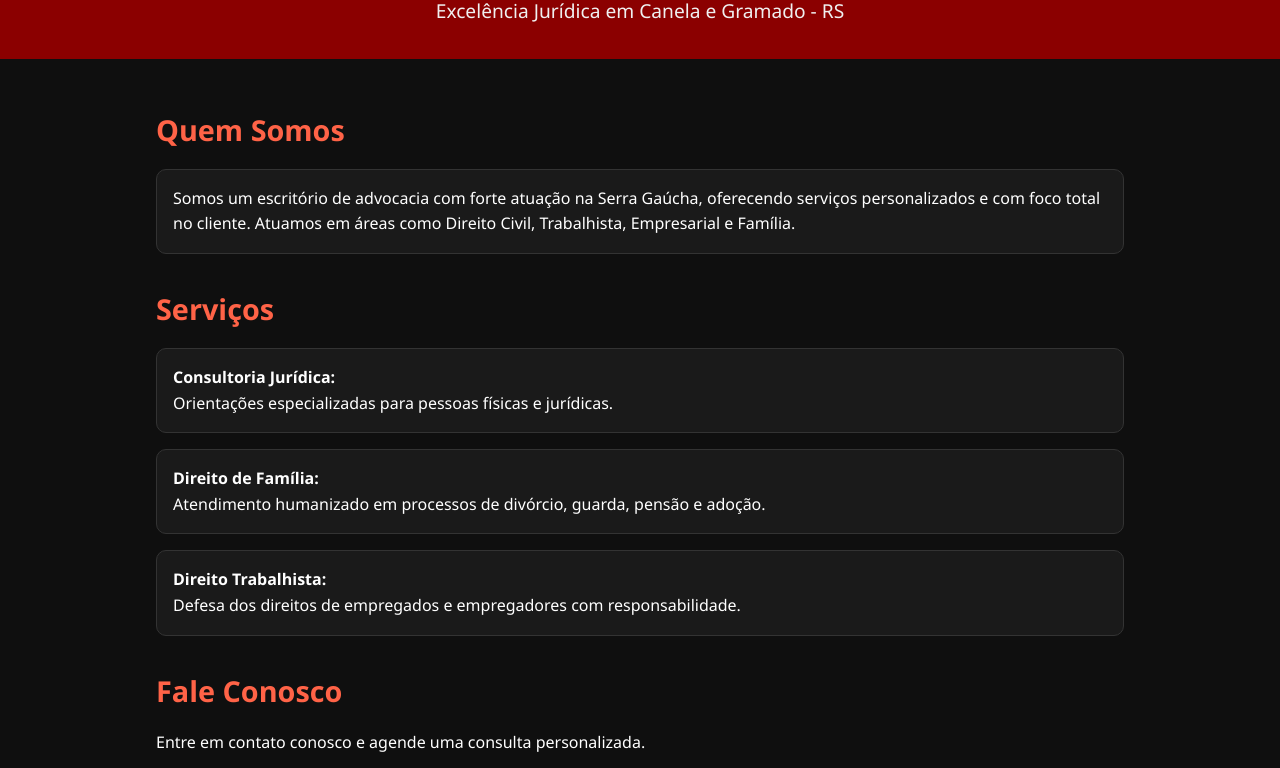
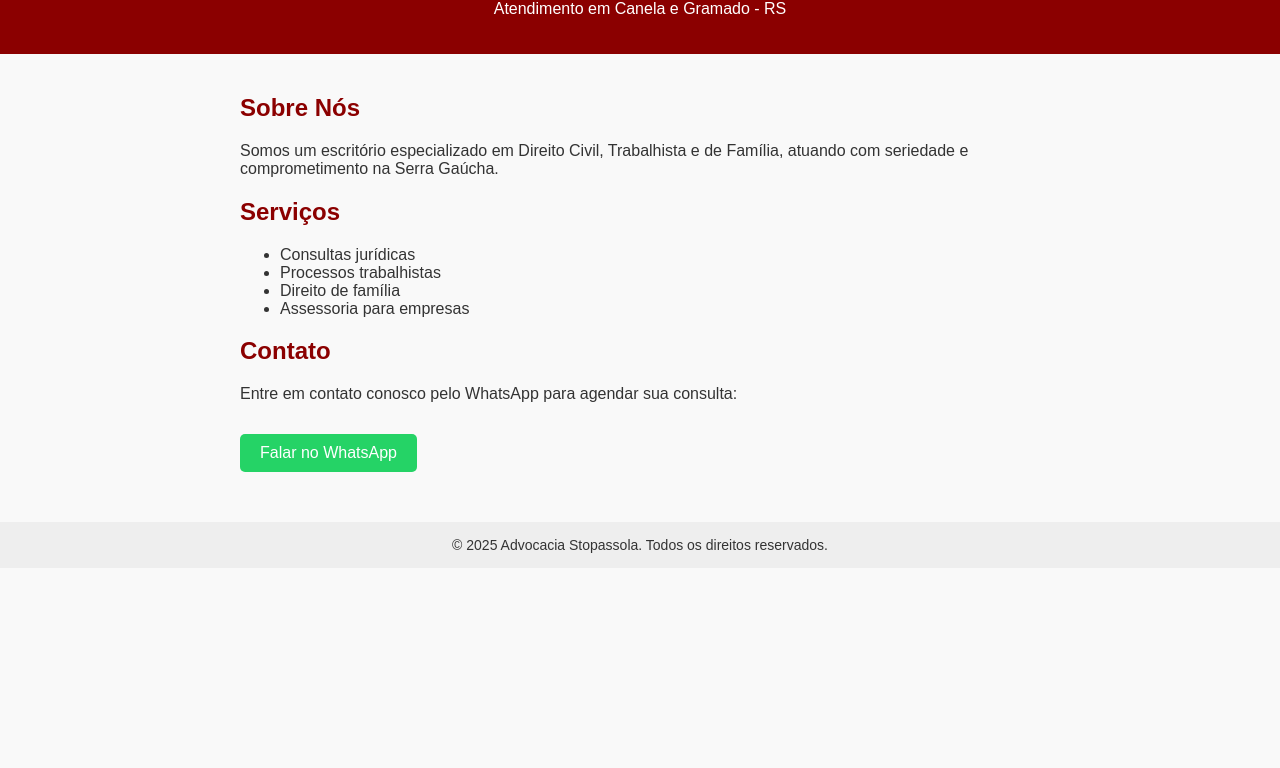
Before and after one commit to vthxzy60hz/advocaciastopassola, a plain HTML site: page index.html in a window 1280 px wide. Shown: the part 100-868 px from the top of the page. After the commit the page ends 800 px from the top, so only its background shows below. Drawn offline with Linux system fonts and the light colour scheme.

Commit message:
index.html

```diff
--- a/index.html
+++ b/index.html
@@ -1,133 +1,81 @@
 <!DOCTYPE html>
 <html lang="pt-BR">
 <head>
-  <meta charset="UTF-8" />
-  <meta name="viewport" content="width=device-width, initial-scale=1.0"/>
-  <title>Advocacia Stopassola | Canela e Gramado - RS</title>
+  <meta charset="UTF-8">
+  <meta name="viewport" content="width=device-width, initial-scale=1">
+  <title>Advocacia Stopassola</title>
   <style>
-    * {
+    body {
+      font-family: Arial, sans-serif;
       margin: 0;
       padding: 0;
-      box-sizing: border-box;
-      font-family: 'Segoe UI', sans-serif;
-    }
-
-    body {
-      background-color: #0f0f0f;
-      color: #fff;
-      line-height: 1.6;
+      background-color: #f9f9f9;
+      color: #333;
     }
 
     header {
       background-color: #8B0000;
-      padding: 2rem;
+      color: white;
+      padding: 20px;
       text-align: center;
     }
 
-    header h1 {
-      font-size: 2.5rem;
-      color: #ffffff;
-    }
-
-    header p {
-      font-size: 1.2rem;
-      color: #f0f0f0;
-    }
-
-    .container {
-      max-width: 1000px;
-      margin: 2rem auto;
-      padding: 1rem;
-    }
-
-    section {
-      margin-bottom: 2rem;
+    main {
+      padding: 20px;
+      max-width: 800px;
+      margin: auto;
     }
 
     h2 {
-      color: #FF6347;
-      margin-bottom: 1rem;
-      font-size: 1.8rem;
-    }
-
-    .card {
-      background-color: #1a1a1a;
-      border: 1px solid #333;
-      border-radius: 10px;
-      padding: 1rem;
-      margin-bottom: 1rem;
-      transition: 0.3s;
-    }
-
-    .card:hover {
-      border-color: #FF4500;
-      transform: scale(1.02);
+      color: #8B0000;
     }
 
     footer {
-      background-color: #1a1a1a;
+      background-color: #eee;
       text-align: center;
-      padding: 2rem;
-      font-size: 0.9rem;
-      color: #ccc;
+      padding: 15px;
+      margin-top: 30px;
+      font-size: 14px;
     }
 
-    a.button {
+    .whatsapp {
       display: inline-block;
-      padding: 1rem 2rem;
-      background-color: #FF4500;
+      margin-top: 15px;
+      padding: 10px 20px;
+      background-color: #25D366;
       color: white;
-      border-radius: 8px;
       text-decoration: none;
-      font-weight: bold;
-      margin-top: 1rem;
-      transition: background 0.3s ease;
-    }
-
-    a.button:hover {
-      background-color: #e03e00;
+      border-radius: 5px;
     }
   </style>
 </head>
 <body>
+
   <header>
     <h1>Advocacia Stopassola</h1>
-    <p>Excelência Jurídica em Canela e Gramado - RS</p>
+    <p>Atendimento em Canela e Gramado - RS</p>
   </header>
 
-  <main class="container">
-    <section>
-      <h2>Quem Somos</h2>
-      <div class="card">
-        <p>Somos um escritório de advocacia com forte atuação na Serra Gaúcha, oferecendo serviços personalizados e com foco total no cliente. Atuamos em áreas como Direito Civil, Trabalhista, Empresarial e Família.</p>
-      </div>
-    </section>
+  <main>
+    <h2>Sobre Nós</h2>
+    <p>Somos um escritório especializado em Direito Civil, Trabalhista e de Família, atuando com seriedade e comprometimento na Serra Gaúcha.</p>
 
-    <section>
-      <h2>Serviços</h2>
-      <div class="card">
-        <strong>Consultoria Jurídica:</strong>
-        <p>Orientações especializadas para pessoas físicas e jurídicas.</p>
-      </div>
-      <div class="card">
-        <strong>Direito de Família:</strong>
-        <p>Atendimento humanizado em processos de divórcio, guarda, pensão e adoção.</p>
-      </div>
-      <div class="card">
-        <strong>Direito Trabalhista:</strong>
-        <p>Defesa dos direitos de empregados e empregadores com responsabilidade.</p>
-      </div>
-    </section>
+    <h2>Serviços</h2>
+    <ul>
+      <li>Consultas jurídicas</li>
+      <li>Processos trabalhistas</li>
+      <li>Direito de família</li>
+      <li>Assessoria para empresas</li>
+    </ul>
 
-    <section>
-      <h2>Fale Conosco</h2>
-      <p>Entre em contato conosco e agende uma consulta personalizada.</p>
-      <a href="https://wa.me/5554981312500" target="_blank" class="button">Chamar no WhatsApp</a>
-    </section>
+    <h2>Contato</h2>
+    <p>Entre em contato conosco pelo WhatsApp para agendar sua consulta:</p>
+    <a class="whatsapp" href="https://wa.me/5554981312500" target="_blank">Falar no WhatsApp</a>
   </main>
 
   <footer>
     &copy; 2025 Advocacia Stopassola. Todos os direitos reservados.
   </footer>
+
 </body>
 </html>
```
